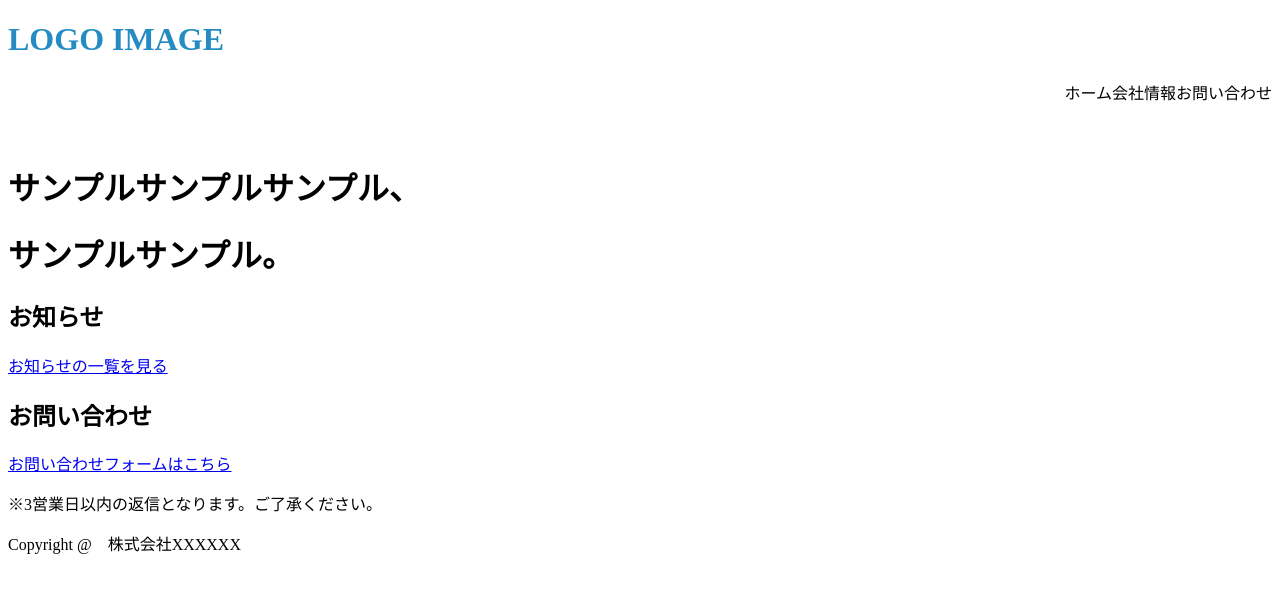
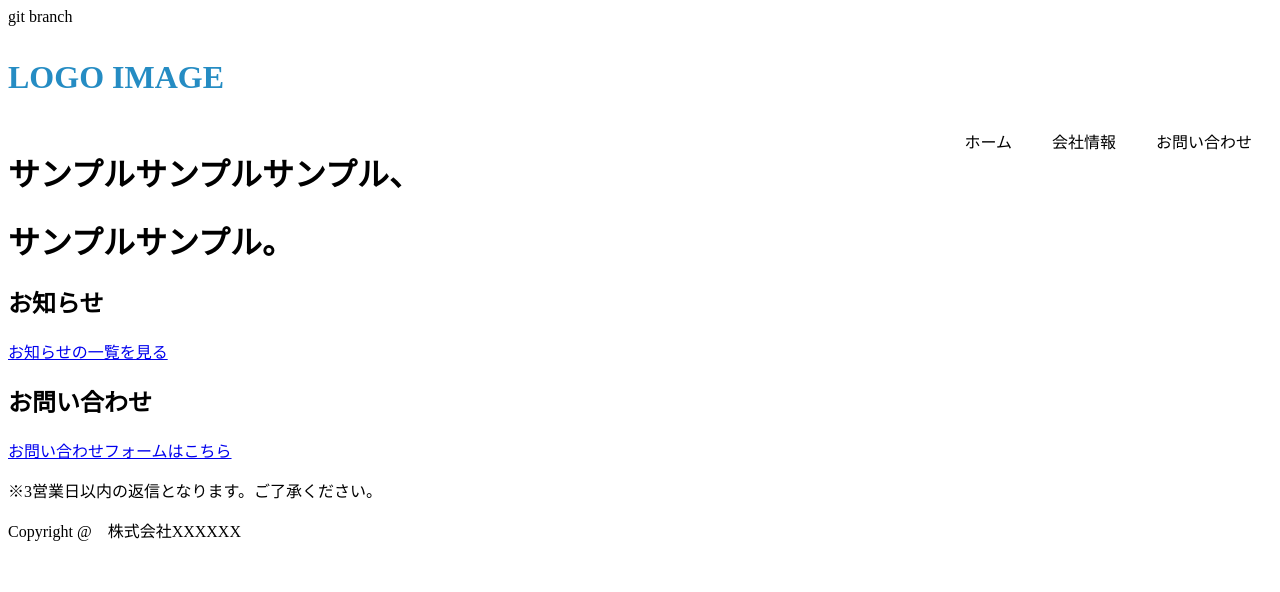
Before and after one commit to kts22/de_internship_HTTP_CSS_kokabu, a plain HTML site: page index.html in a window 1280 px wide. Drawn offline with Linux system fonts and the light colour scheme.

Commit message:
12-19-1st

```diff
--- a/index.html
+++ b/index.html
@@ -10,7 +10,7 @@
       <div class="hd-left">
         <div class="hd-left-logo_circle">
           <div class="hd-left_logo_L"></div>
-        </div>
+        </div>git branch
         <div class="hd-left-name">
           <h1>LOGO IMAGE</h1>
         </div>
--- a/styles.css
+++ b/styles.css
@@ -12,6 +12,7 @@ header {
 
 .hd-left-name {
   color: #258cc3;
+  line-height: 60px;
 }
 
 .hd-right {
@@ -22,6 +23,7 @@ header {
   color: black;
   text-decoration: none;
   float: left;
+  padding: 0 20px;
 }
 
 .hd-right a:hover {
```
